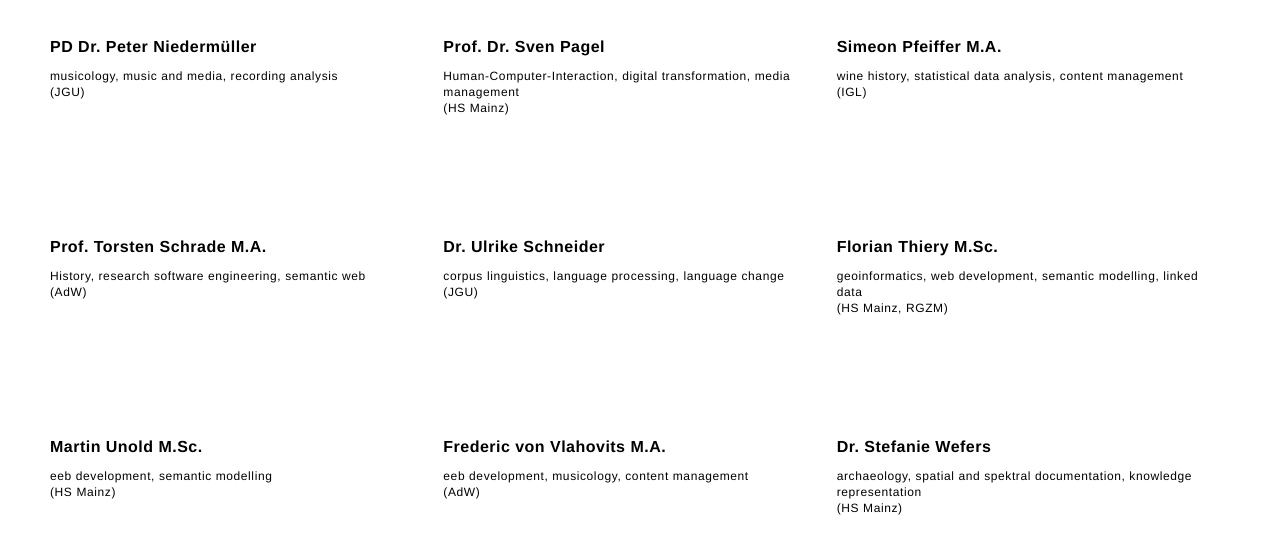
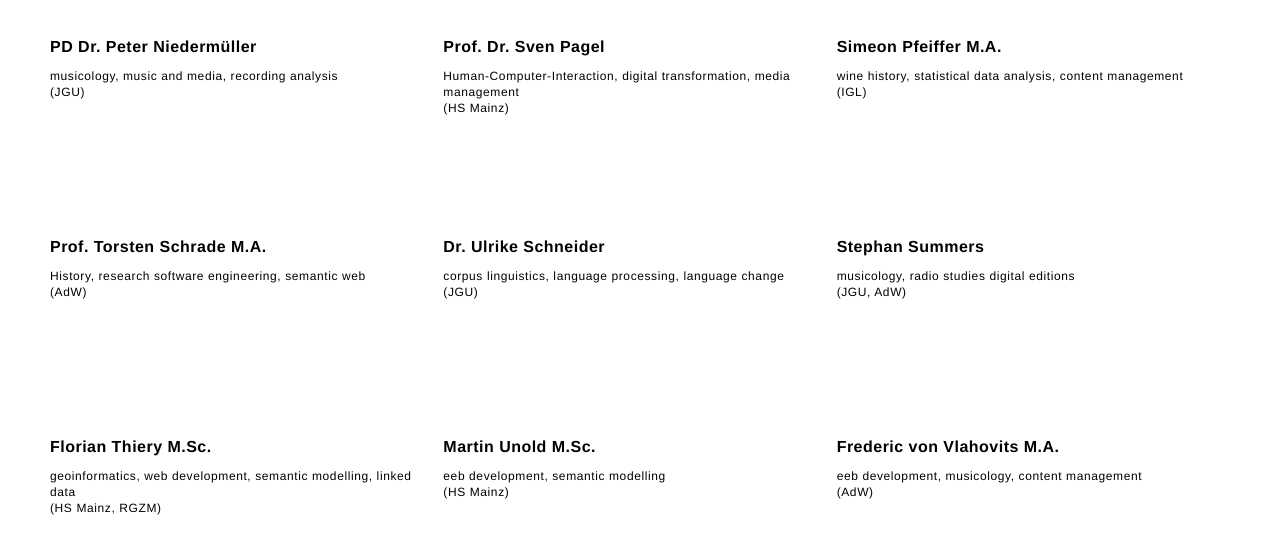
Before and after one commit to mainzed/website, a PHP site: page /en/index.php in a window 1280 px wide. Shown: the part 3971-4511 px from the top of the page. Run offline with PHP 8.4, Linux system fonts and the light colour scheme; some libraries are stand-ins or nearby versions.

Commit message:
added Stephan Summers

```diff
--- a/index.php
+++ b/index.php
@@ -425,6 +425,16 @@
 	        </div>
         </div>
 
+		<div class="box">
+	        <div about="#summers" typeof="foaf:Person">
+			        <a class="person" href="https://www.geku.uni-mainz.de/studienbuero-kunstgeschichte-und-musik-wissenschaft2/" property="foaf:homepage">Stephan Summers</a>
+			        <br>
+			        <span class="personinfo">
+			        	<?php echo $lang['infosummers']; ?>
+			        </span>
+	        </div>
+        </div>
+
         <div class="box">
 	        <div about="#thiery" typeof="foaf:Person">
 			        <a class="person" href="https://i3mainz.hs-mainz.de/de/personal/florian.thiery" property="foaf:homepage">Florian Thiery M.Sc.</a>
--- a/php/lang.de.php
+++ b/php/lang.de.php
@@ -152,6 +152,7 @@ $lang['infopagel'] =		'Mensch-Maschine Interaktion, digitale Transformation, Med
 $lang['infopfeiffer'] =     'Weingeschichte, statistische Datenanalyse, Contens Management <br> (IGL)';
 $lang['infoschrade2'] =		'Geschichtswissenschaft, Forschungssoftware, Semantic Web <br> (AdW)';
 $lang['infoschneider'] =	'Korpuslinguistik, Sprachverarbeitung, Sprachwandel <br> (JGU)';
+$lang['infosummers'] =		'Musikwissenschaft, Rundfunkforschung, Digitale Edition <br> (JGU, AdW)';
 $lang['infothiery'] =		'Geoinformatik, Web Development, Semantische Modellierung, Linked Data <br> (HS Mainz, RGZM)';
 $lang['infounold'] =		'Web Development, Semantische Modellierung <br> (HS Mainz)';
 $lang['infovlahovits'] =	'Web Development, Musikwissenschaft, Content Management <br> (AdW)';
--- a/php/lang.en.php
+++ b/php/lang.en.php
@@ -137,6 +137,7 @@ $lang['infopagel'] =		'Human-Computer-Interaction, digital transformation, media
 $lang['infopfeiffer'] =     'wine history, statistical data analysis, content management <br> (IGL)';
 $lang['infoschrade2'] =		'History, research software engineering, semantic web <br> (AdW)';
 $lang['infoschneider'] =	'corpus linguistics, language processing, language change <br> (JGU)';
+$lang['infosummers'] =		'musicology, radio studies digital editions <br> (JGU, AdW)';
 $lang['infothiery'] =		'geoinformatics, web development, semantic modelling, linked data <br> (HS Mainz, RGZM)';
 $lang['infounold'] =		'eeb development, semantic modelling <br> (HS Mainz)';
 $lang['infovlahovits'] =	'eeb development, musicology, content management <br> (AdW)';
```
